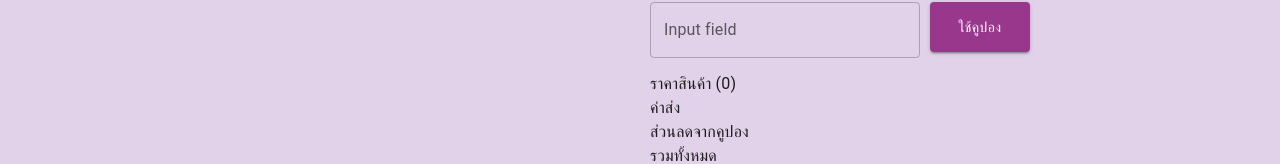
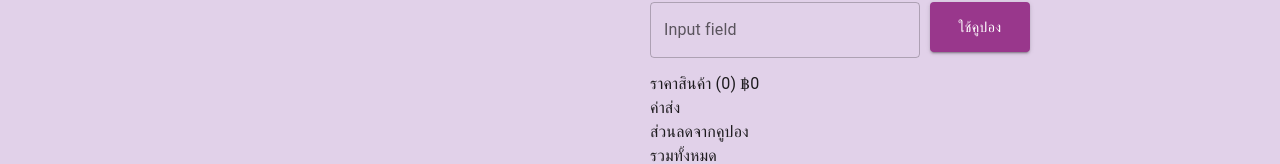
Before and after one commit to kistamet/SHOBSHOP, a React (Create React App) app in the folder frontend/: page / in a window 1280 px wide. Shown: the part 582-746 px from the top of the page. Built offline with nearby package versions, Linux system fonts and the light colour scheme; no server answers.

Commit message:
add totalprice

```diff
--- a/frontend/src/App.js
+++ b/frontend/src/App.js
@@ -9,10 +9,10 @@ function App() {
 
   const [products, setProducts] = useState([]);
   const [cartItems, setCartItems] = useState([]);
+  const [totalPrice, setTotalPrice] = useState(0);
 
   const handleAddToCart = (product) => {
     setCartItems([...cartItems, product]);
-    console.log(cartItems)
   };
   const getProducts = () => {
     Axios.get('http://localhost:3001/products').then((response) => {
@@ -23,6 +23,11 @@ function App() {
   useEffect(() => {
     getProducts();
   }, []);
+
+  useEffect(() => {
+    const totalPrice = cartItems.reduce((total, item) => total + item.price, 0);
+    setTotalPrice(totalPrice);
+  }, [cartItems]);
 
   console.log(products)
   return (
@@ -91,7 +96,7 @@ function App() {
             <Button variant="contained" color="primary" sx={{ marginLeft: '10px', width: "100px", height: "50px", backgroundColor: '#99378c' }}>ใช้คูปอง</Button>
           </div>
           <div style={{ marginTop: '20px' }}>
-            <Typography>ราคาสินค้า ({cartItems.length})</Typography>
+            <Typography>ราคาสินค้า ({cartItems.length}) ฿{totalPrice}</Typography>
             <Typography>ค่าส่ง</Typography>
             <Typography>ส่วนลดจากคูปอง</Typography>
             <Typography>รวมทั้งหมด</Typography>
```
